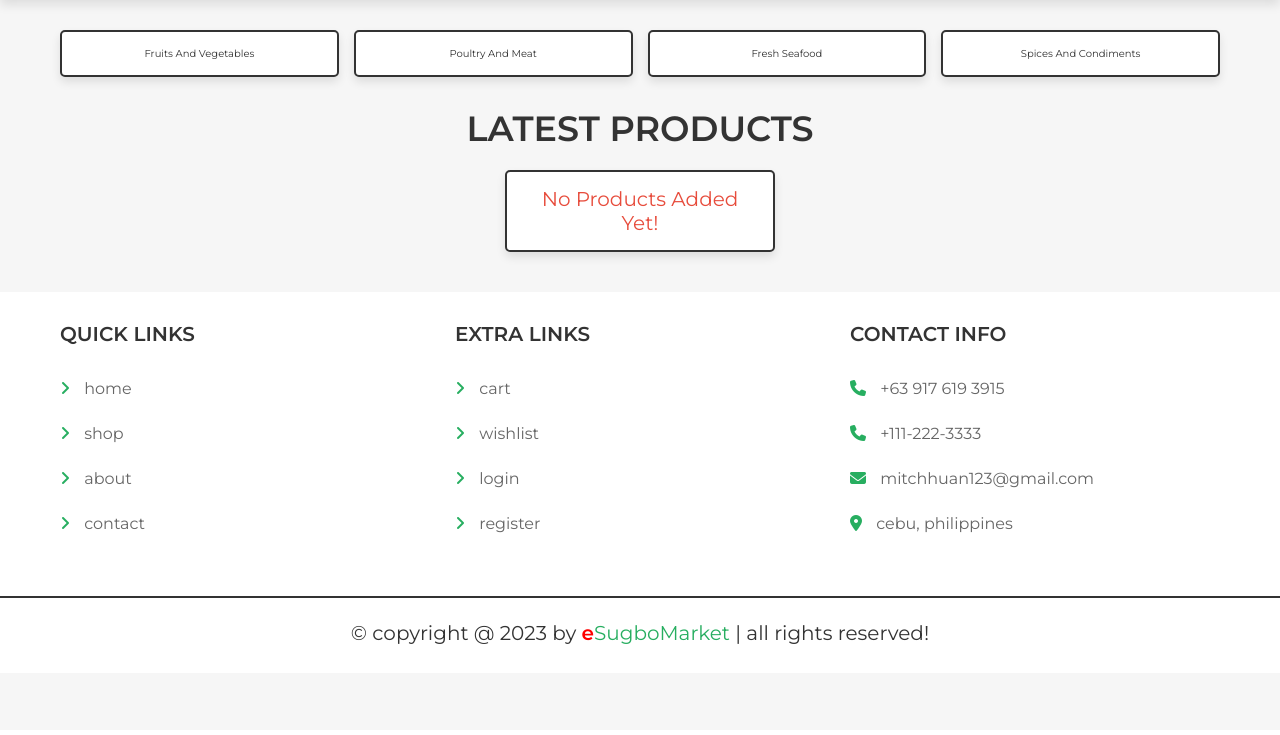
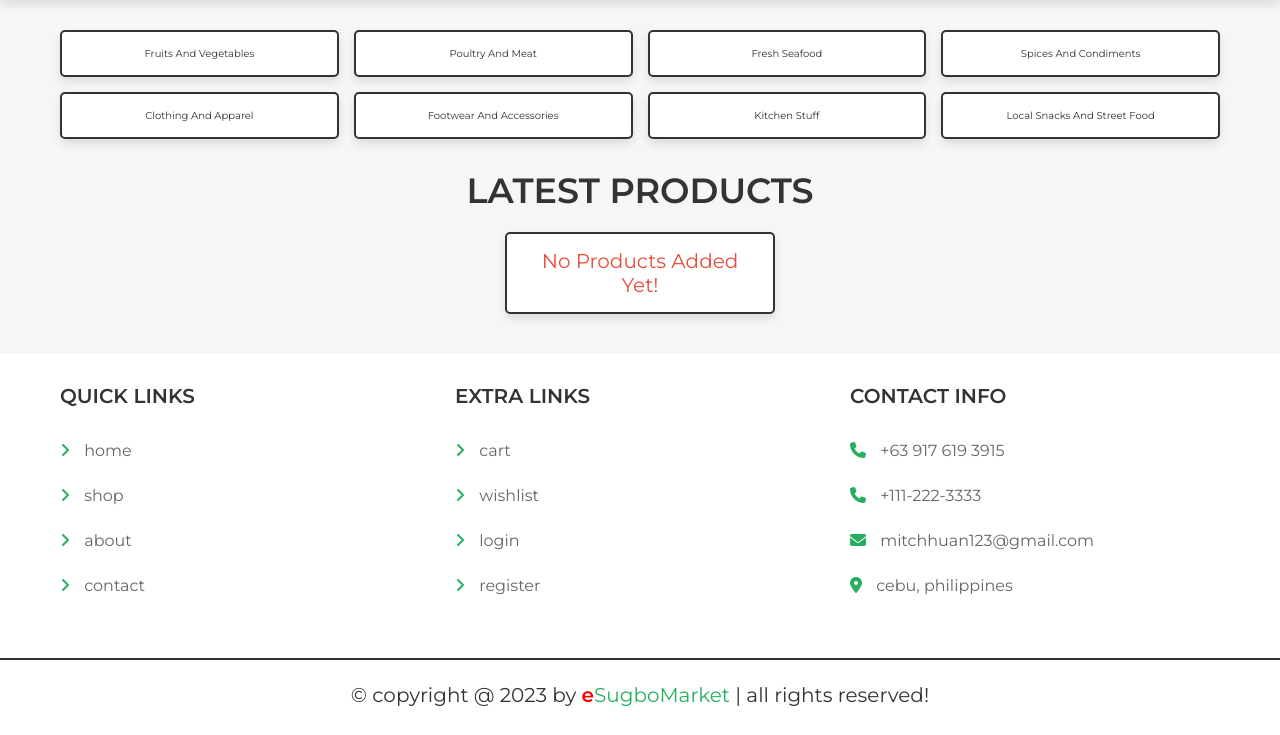
Before and after one commit to mitchhuan/eSugboMarket.final, a PHP site: page /shop.php in a window 1280 px wide. Shown: the part 70-805 px from the top of the page. Before the commit the page ends 714 px from the top, so only its background shows below. Run offline with PHP 8.4, Linux system fonts and the light colour scheme; the visitor is signed in with stand-in values (Sample User, id 1); data that the repository does not hold is empty.

Commit message:
Update shop.php

```diff
--- a/shop.php
+++ b/shop.php
@@ -101,6 +101,11 @@ if(isset($_POST['add_to_cart'])){
    <a href="category.php?category=poultry and meat">poultry and meat</a>
    <a href="category.php?category=fresh seafood">fresh seafood</a>
    <a href="category.php?category=spices and condiments">spices and condiments</a>
+   <a href="category.php?category=clothing and apparel">clothing and apparel</a>
+   <a href="category.php?category=footwear and accessories">footwear and accessories</a>
+   <a href="category.php?category=kitchen stuff ">kitchen stuff </a>
+   <a href="category.php?category=local snacks and street food">local snacks and street food</a>
+
 
 
 </section>
@@ -143,13 +148,6 @@ if(isset($_POST['add_to_cart'])){
 
 </section>
 
-
-
-
-
-
-
-
 <?php include 'footer.php'; ?>
 
 <script src="js/script.js"></script>
```
